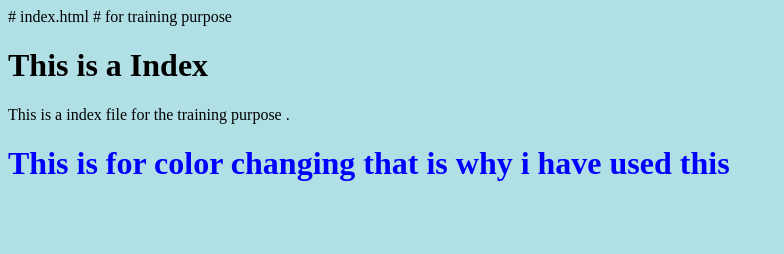
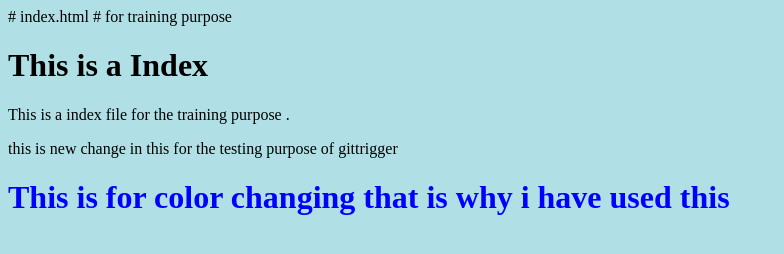
Before and after one commit to verma02/UjjwalVerma, a plain HTML site: page index.html in a window 1280 px wide. Shown: the whole page, without its empty margins (0-784 px from the left). Drawn offline with Linux system fonts and the light colour scheme.

Commit message:
Update index.html

```diff
--- a/index.html
+++ b/index.html
@@ -9,7 +9,7 @@
 
 <h1 class= >This is a Index</h1>
 <p>This is a index file for the training purpose .</p>
-
+  <p>this is new change in this for the testing purpose of gittrigger </p>
 </body>
 <h1 style="color:blue;">This is for color changing that is why i have used this</h1>
 </html>
```
